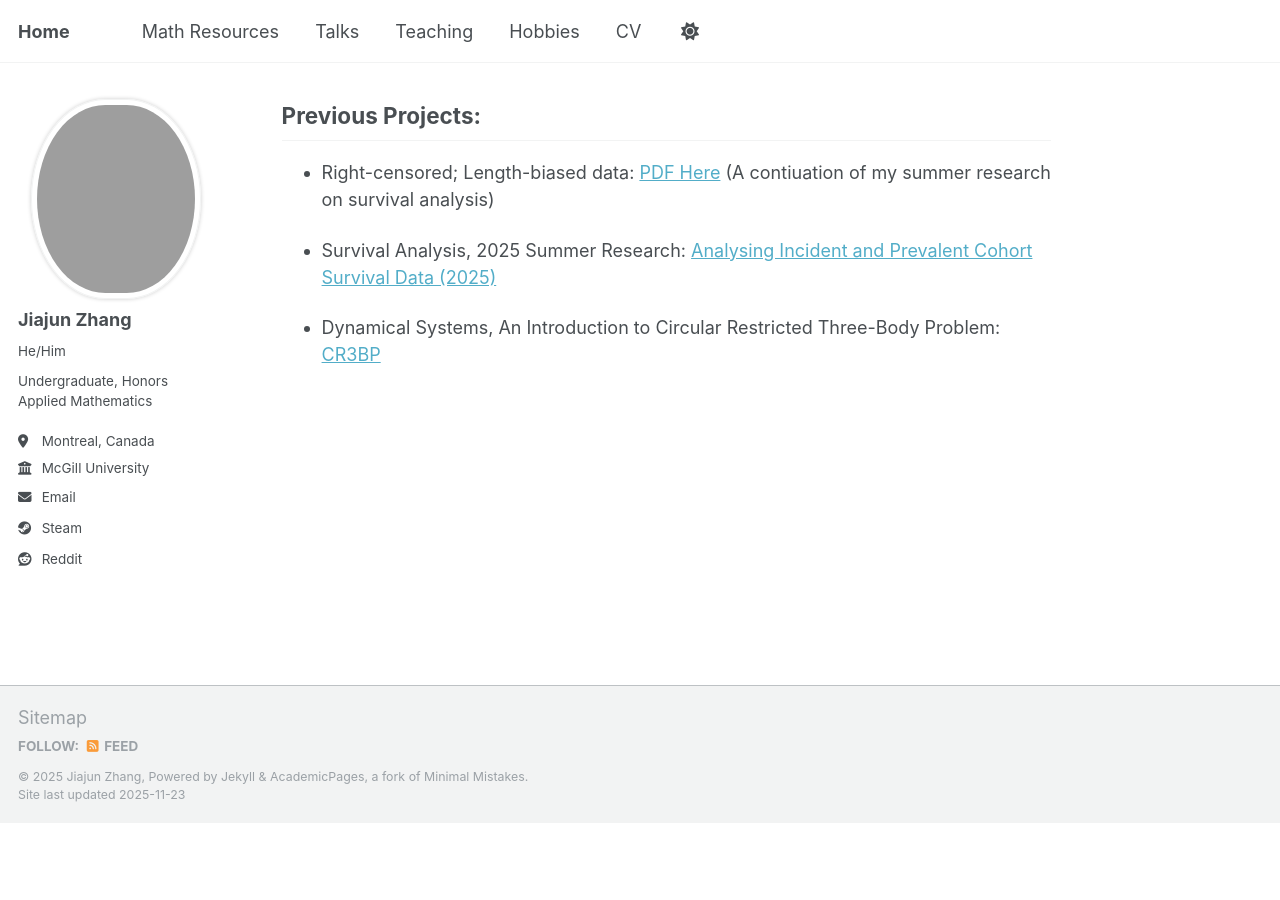
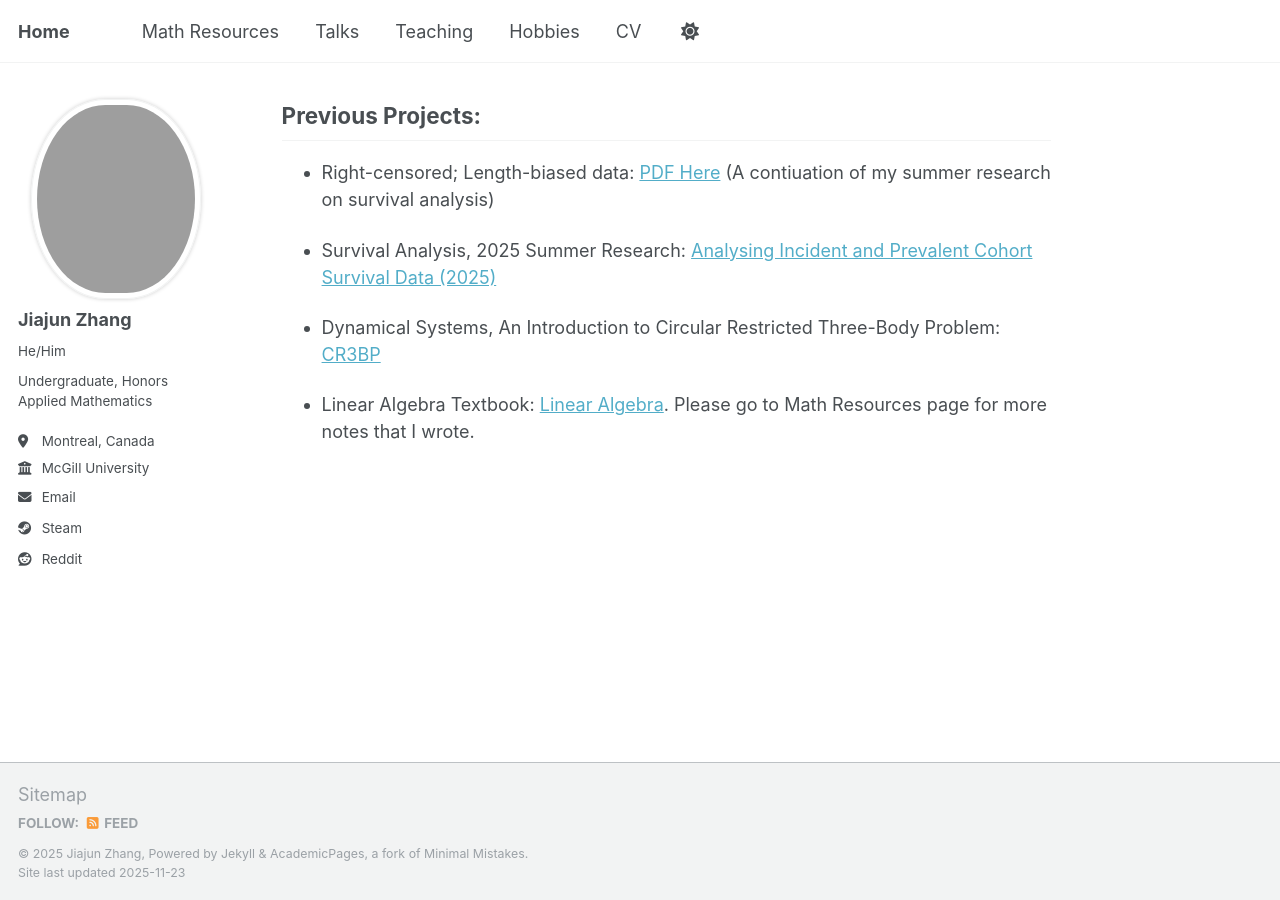
Before and after one commit to JohanssonRein/JohanssonRein.github.io, a Jekyll site: the page built from _pages/about.md, in a window 1280 px wide and 900 px high, scrolled down 911 px. Built offline with Jekyll 4.4.1, drawn with Linux system fonts in a browser that asks for light colours; before the commit the page ends 1734 px from its top, so only the background shows below that.

Commit message:
Update about.md

```diff
--- a/_pages/about.md
+++ b/_pages/about.md
@@ -38,5 +38,7 @@ redirect_from:
 
 * Dynamical Systems, An Introduction to Circular Restricted Three-Body Problem: [CR3BP](/files/3R3BP.pdf)
 
+* Linear Algebra Textbook: [Linear Algebra](/files/线性代数.pdf). Please go to Math Resources page for more notes that I wrote.
+
 
 <br>
```
